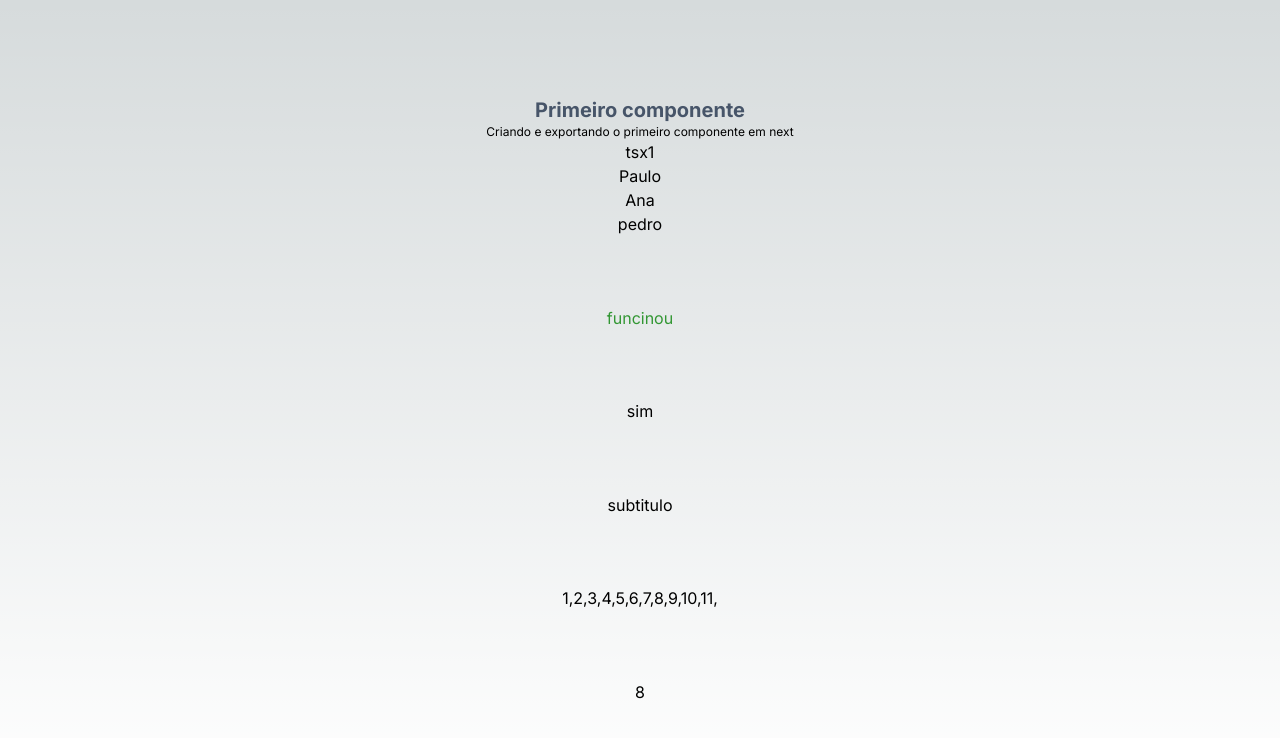
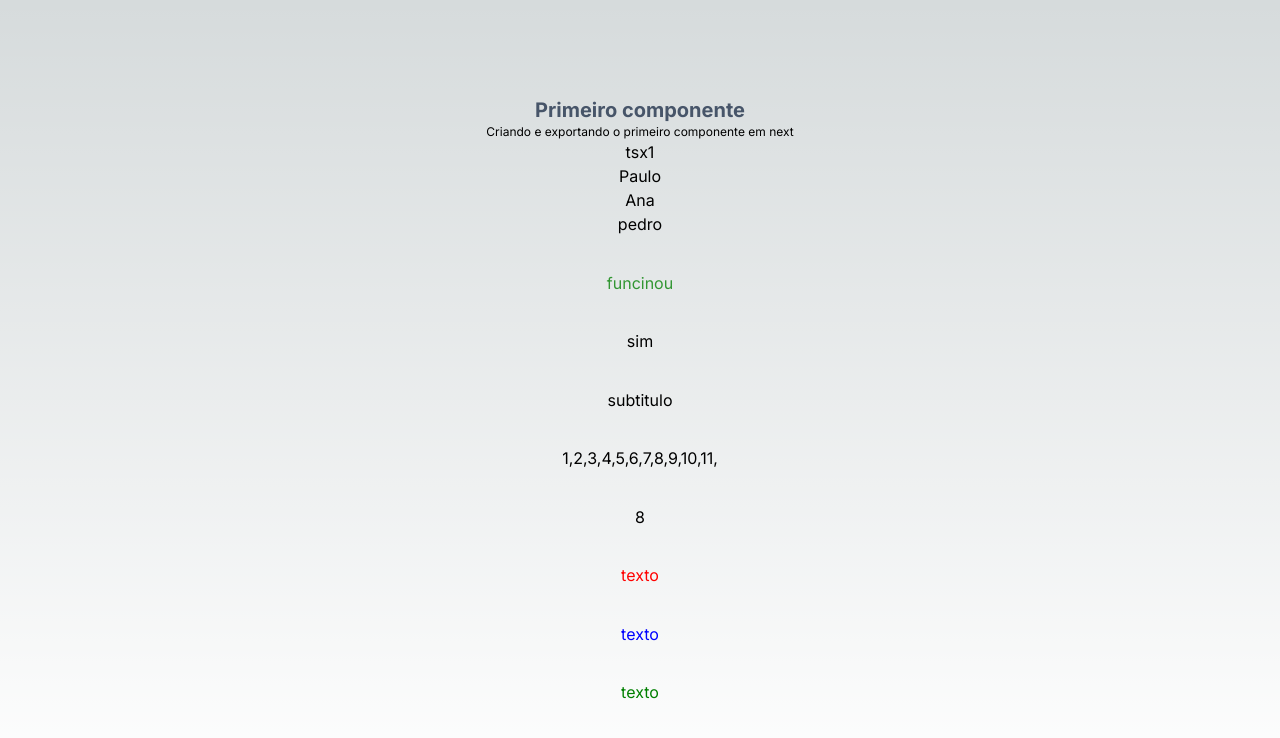
Before and after one commit to Dannick10/nextjsEstudo, a Next.js app in the folder exercicio/: page / in a window 1280 px wide. Shown: the top 738 px of the page. Built offline with nearby package versions, Linux system fonts and the light colour scheme.

Commit message:
if ternario

```diff
--- a/exercicio/src/app/page.tsx
+++ b/exercicio/src/app/page.tsx
@@ -4,19 +4,21 @@ import tsx4component from "@/components/tsx4component";
 import List1 from "@/components/list1";
 import Fragment1 from "@/components/fragment1";
 import PropsLeitura from "@/components/PropsLeitura";
+import Estilo from "@/components/Estilo";
 
 export default function Home() {
-
-  const subtitle: string = 'subtitulo'
+  const subtitle: string = "subtitulo";
 
   return (
     <main className="flex min-h-screen flex-col items-center justify-between p-24">
-
-        <PrimeiroComponent/>
-        <Fragment1 princial="funcinou" secundario="sim" descricao="a" />
+      <PrimeiroComponent />
+      <Fragment1 princial="funcinou" secundario="sim" descricao="a" />
       <h2>{subtitle}</h2>
-        <List1/>
-        <PropsLeitura/>
+      <List1 />
+      <PropsLeitura />
+      <Estilo color={15} />
+      <Estilo color={-5} />
+      <Estilo color={5} />
     </main>
   );
 }
--- /dev/null
+++ b/exercicio/src/components/Estilo.tsx
@@ -0,0 +1,25 @@
+import React from "react";
+
+interface Props {
+  color: number;
+}
+
+const Estilo = ({ color }: Props) => {
+  return (
+    <div>
+      <h1
+        style={
+          color <= 0
+            ? { color: "blue" }
+            : color >= 10
+            ? { color: "red" }
+            : { color: "green" }
+        }
+      >
+        texto
+      </h1>
+    </div>
+  );
+};
+
+export default Estilo;
--- a/exercicio/src/components/PrimeiroComponent.tsx
+++ b/exercicio/src/components/PrimeiroComponent.tsx
@@ -1,25 +1,19 @@
-import React from 'react'
-import Tsx2component from './tsx2component'
+import React from "react";
+import Tsx2component from "./tsx2component";
 
 const PrimeiroComponent = () => {
-
-    const array = [
-        <li>Paulo</li>,
-        <li>Ana</li>,
-        <li>pedro</li>,
-    ]
+  const array = [<li>Paulo</li>, <li>Ana</li>, <li>pedro</li>];
 
   return (
-    <div className='text-center'>
-        <h2 className='text-xl font-bold text-slate-600'>Primeiro componente</h2>
-        <p className='text-xs'>Criando e exportando o primeiro componente em next</p>
-        <Tsx2component/>
-            <ul>
-            {array.map((e) => e)}
-            </ul>
+    <div className="text-center">
+      <h2 className="text-xl font-bold text-slate-600">Primeiro componente</h2>
+      <p className="text-xs">
+        Criando e exportando o primeiro componente em next
+      </p>
+      <Tsx2component />
+      <ul>{array.map((e) => e)}</ul>
+    </div>
+  );
+};
 
-    </div>
-  )
-}
-
-export default PrimeiroComponent
+export default PrimeiroComponent;
--- a/exercicio/src/components/list1.tsx
+++ b/exercicio/src/components/list1.tsx
@@ -1,24 +1,17 @@
-import { Span } from 'next/dist/trace'
-import { list } from 'postcss'
-import React from 'react'
+import { Span } from "next/dist/trace";
+import { list } from "postcss";
+import React from "react";
 
 const List1 = () => {
+  const generate = (num: number) => {
+    const list = [];
+    for (let i = 0; i <= num; i++) {
+      list.push(<span>{i + 1},</span>);
+    }
+    return list;
+  };
 
-    const generate = (num: number) => {
-        const list = []
-        for(let i = 0; i <= num; i++){
-            list.push(<span>{i + 1},</span>)
-        }
-        return list
-    }
+  return <div>{generate(10)}</div>;
+};
 
-
-  return (
-    <div>
-        {generate(10)}
-
-    </div>
-  )
-}
-
-export default List1
+export default List1;
--- a/exercicio/src/components/tsx4component.tsx
+++ b/exercicio/src/components/tsx4component.tsx
@@ -1,11 +1,7 @@
-import React from 'react'
+import React from "react";
 
 const tsx4component = () => {
-  return (
-    <div>
+  return <div></div>;
+};
 
-    </div>
-  )
-}
-
-export default tsx4component
+export default tsx4component;
```
Also changed, not shown: exercicio/src/components/tsx2component.tsx (+5 -5 lines).
